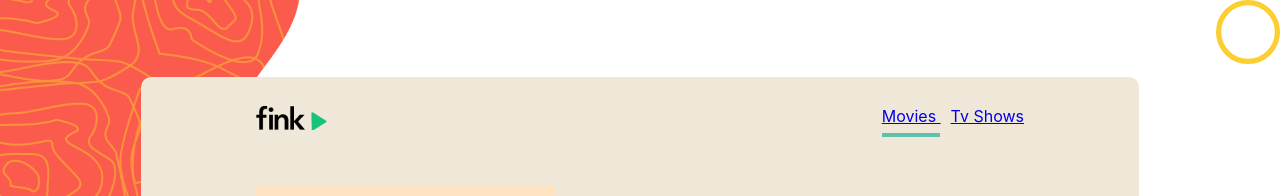
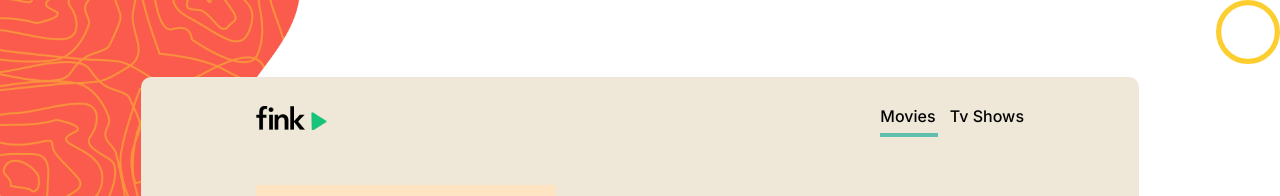
Before and after one commit to dwintechnology/Gryffindor, a React (Create React App) app: page /tv_shows in a window 1280 px wide. Shown: the top 196 px of the page. Built offline with nearby package versions, Linux system fonts and the light colour scheme.

Commit message:
HeaderStyle

```diff
--- a/src/componets/navBar/NavBar.jsx
+++ b/src/componets/navBar/NavBar.jsx
@@ -14,11 +14,11 @@ function NavBar() {
                 <div className='logoPng'>
                     <img src={image} />
                 </div>
-                <div className="links">
+                <div >
 
-                    <Link to="/movies">Movies   </Link>
+                    <Link className="links" to="/movies">Movies   </Link>
 
-                    <Link style={{ marginLeft: "10px" }} to="/tv_shows">Tv Shows</Link>
+                    <Link  className="links" style={{ marginLeft: "10px" }} to="/tv_shows">Tv Shows</Link>
 
                     <span>
                     </span>
--- a/src/componets/navBar/Style.scss
+++ b/src/componets/navBar/Style.scss
@@ -1,3 +1,4 @@
+@import url('https://fonts.googleapis.com/css2?family=Inter:wght@100;200;500&display=swap');
 .Header{
     margin-bottom: 48px;
     margin-top: 24px;
@@ -13,3 +14,9 @@ span{
     display: flex;
     justify-content: space-between;
 }
+.links{
+    text-decoration: none;
+    color: black;
+    font-family: Inter;
+    line-height: 20px;
+}
```
